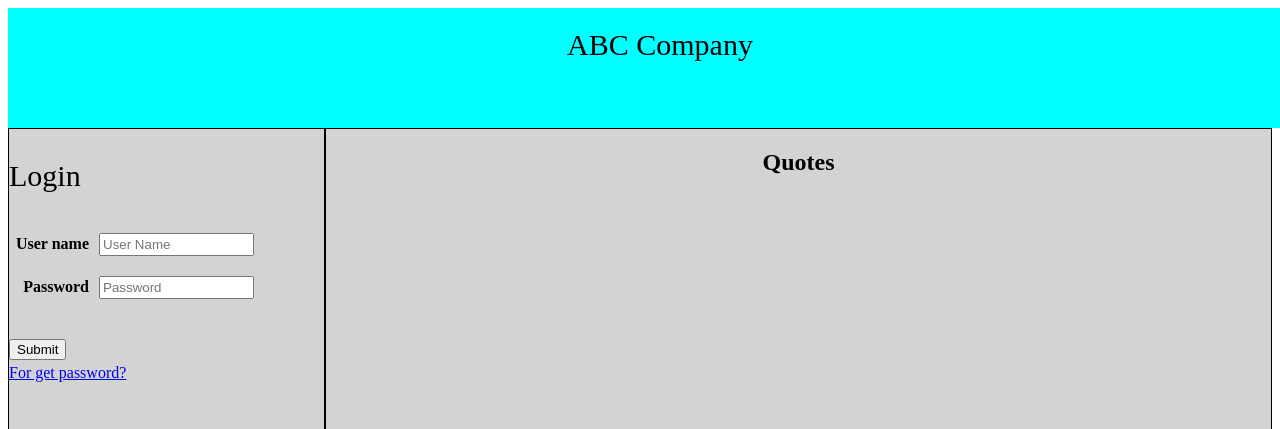
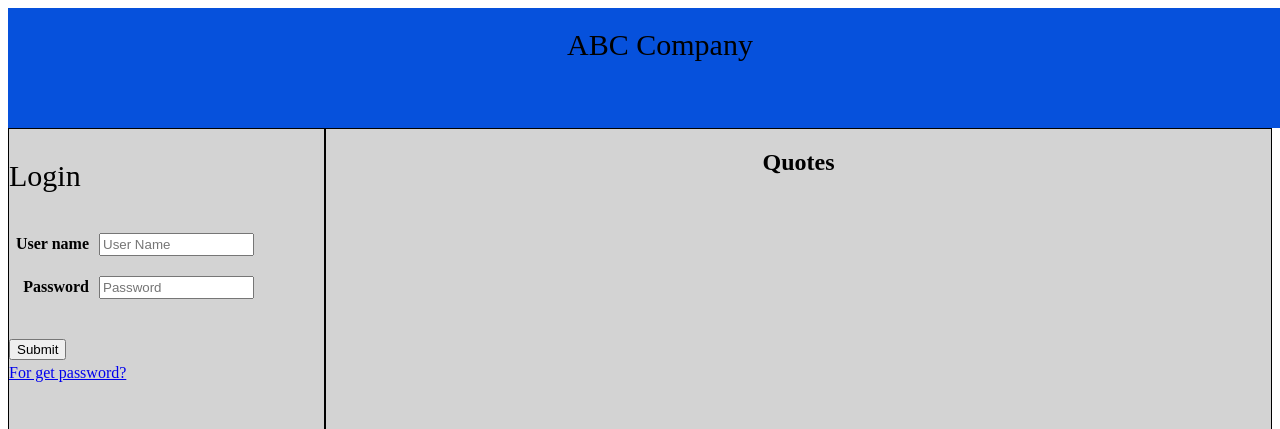
Before and after one commit to hovu92tx/COSC-4353_Gas-Quotes, a PHP site: the page made by index.php in a window 1280 px wide. Shown: the top 429 px of the page. Run offline with PHP 8.4, Linux system fonts and the light colour scheme; data that the repository does not hold is empty.

Commit message:
02/18/23

```diff
--- a/CSS/dashboard.css
+++ b/CSS/dashboard.css
@@ -4,7 +4,7 @@
     padding: 20px;
     width: 100%;
     height: 80px;
-    background-color: aqua;
+    background-color: rgb(6, 81, 220);
 }
 
 #section1 {
```
